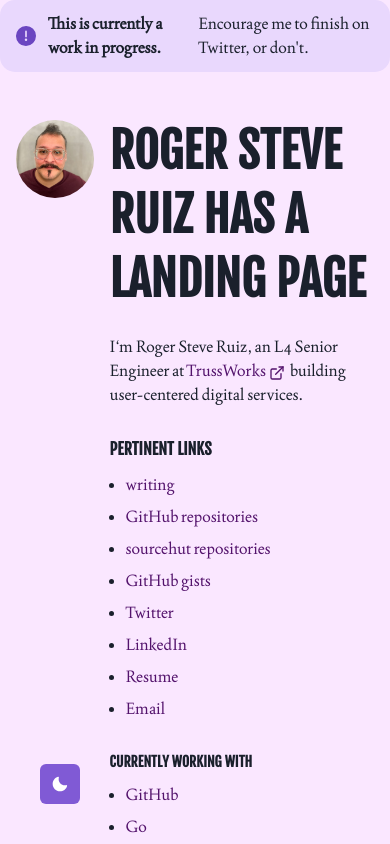
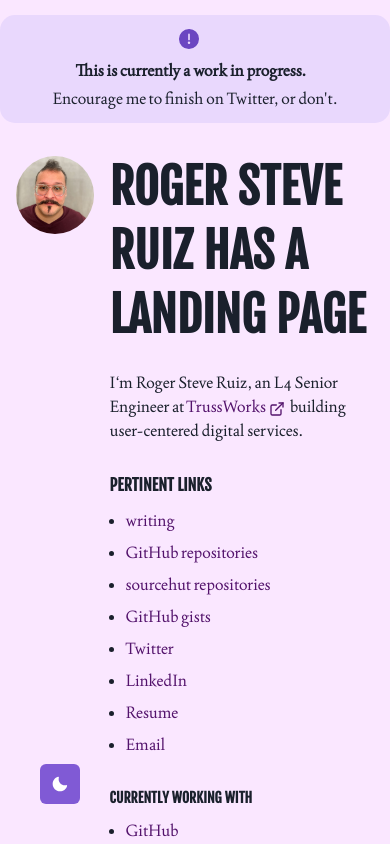
Before and after one commit to rogeruiz/srht-landing-page, a Next.js app: page / in a window 390 px wide. Shown: the top 844 px of the page. Built offline with nearby package versions, Linux system fonts and the light colour scheme.

Commit message:
Tweak the notification to be mobile friendly

```diff
--- a/components/under-construction-banner.js
+++ b/components/under-construction-banner.js
@@ -11,13 +11,25 @@ const UnderConstructionBanner = () => {
     <motion.div
       style={{ display: 'block' }}
       initial={{ y: -20, opacity: 0 }}
-      animate={{ y: 0, opacity: 1 }}
-      transition={{ ease: 'easeOut', delay: 1, duration: 0.35 }}
+      animate={{ y: 15, opacity: 1 }}
+      transition={{
+        type: 'tween',
+        ease: 'easeIn',
+        delay: 3.5,
+        duration: 0.35
+      }}
     >
-      <Alert status="warning" borderRadius={15} colorScheme={'purple'}>
-        <AlertIcon />
-        <AlertTitle>This is currently a work in progress.</AlertTitle>
-        <AlertDescription>
+      <Alert
+        status="warning"
+        borderRadius={15}
+        colorScheme={'purple'}
+        flexDir={['column', 'column', 'row']}
+      >
+        <AlertIcon mb={[2, 1, 0]} />
+        <AlertTitle mb={[1, 2, 0]}>
+          This is currently a work in progress.
+        </AlertTitle>
+        <AlertDescription display={['block', 'inline-block']}>
           Encourage me to finish on Twitter, or don&apos;t.
         </AlertDescription>
       </Alert>
```
